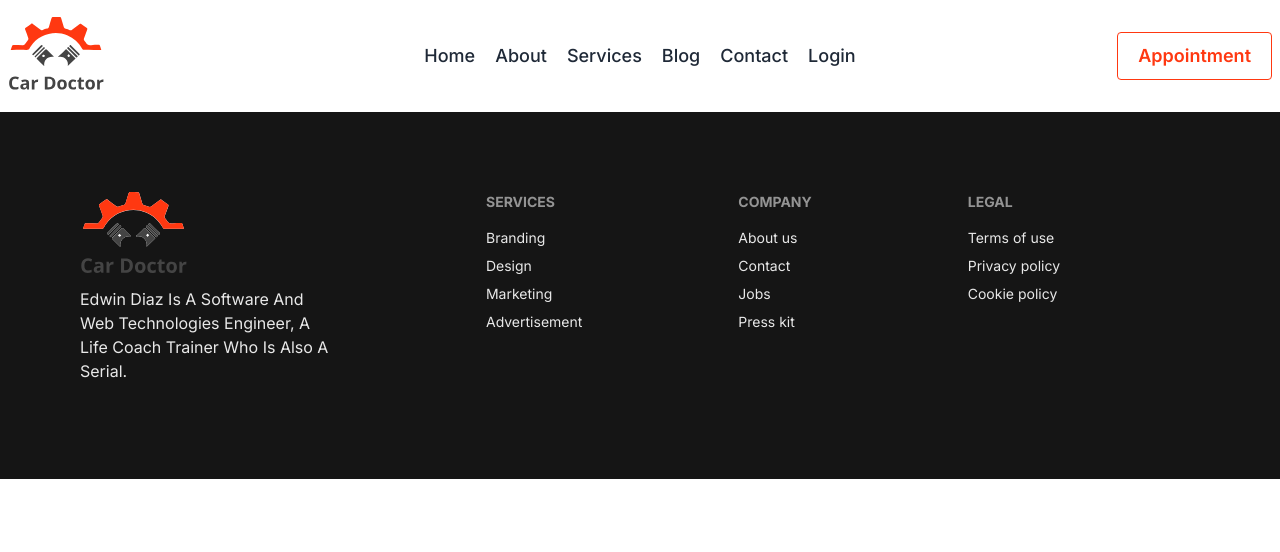
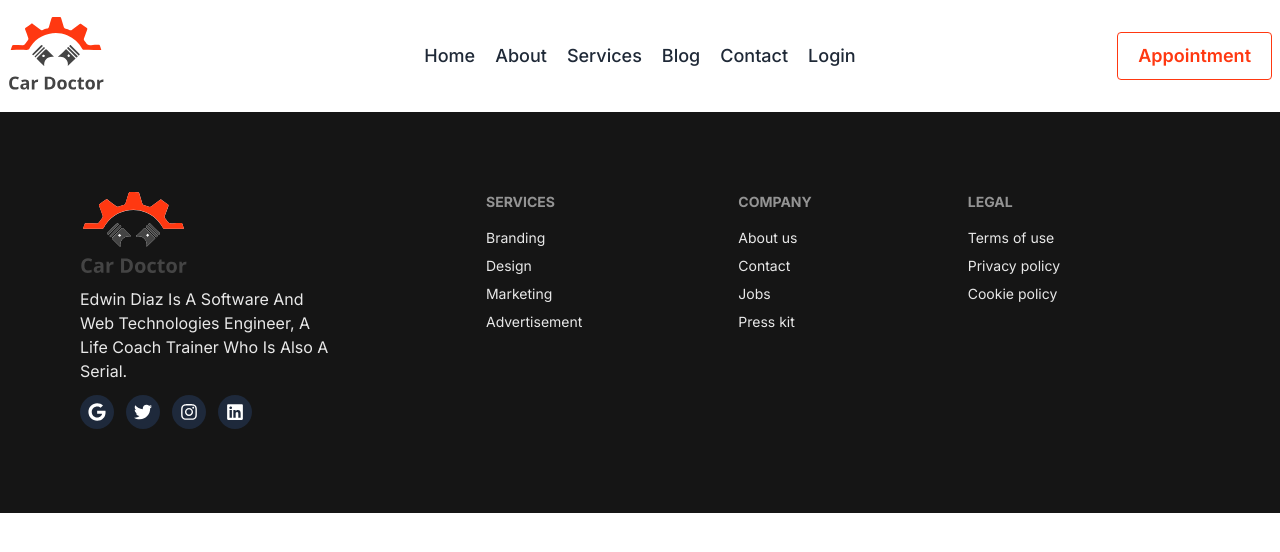
Before and after one commit to byteFarhan/car-doctors-with-NextJS, a Next.js app: page / in a window 1280 px wide. Shown: the top 552 px of the page. Built offline with nearby package versions, Linux system fonts and the light colour scheme.

Commit message:
Add a component for displaying social icon.

```diff
--- a/src/components/Footer/Footer.jsx
+++ b/src/components/Footer/Footer.jsx
@@ -1,7 +1,7 @@
 import logo from "../../../public/assets/logo.svg";
 import { FaGoogle, FaTwitter, FaInstagram, FaLinkedin } from "react-icons/fa";
-// import SocialIcon from "../../../components/SocialIcon";
 import Image from "next/image";
+import SocialIcon from "../SocialIcon/SocialIcon";
 const Footer = () => {
   return (
     <footer id="footer" className=" py-20 bg-[#151515] text-[#E8E8E8]">
@@ -18,7 +18,7 @@ const Footer = () => {
             trainer who is also a serial.
           </p>
           <div className="flex gap-3 text-lg my-1 text-white [&>*]:p-2 [&>*]:rounded-full  [&>*]:bg-slate-800">
-            {/* <SocialIcon>
+            <SocialIcon>
               <FaGoogle />
             </SocialIcon>
             <SocialIcon>
@@ -29,7 +29,7 @@ const Footer = () => {
             </SocialIcon>
             <SocialIcon>
               <FaLinkedin />
-            </SocialIcon> */}
+            </SocialIcon>
           </div>
         </aside>
         <nav>
--- /dev/null
+++ b/src/components/SocialIcon/SocialIcon.jsx
@@ -0,0 +1,15 @@
+const SocialIcon = ({ children }) => {
+  return (
+    <>
+      <a
+        href="#"
+        target="_blank"
+        className="transition-transform duration-300 hover:scale-125"
+      >
+        {children}
+      </a>
+    </>
+  );
+};
+
+export default SocialIcon;
```
